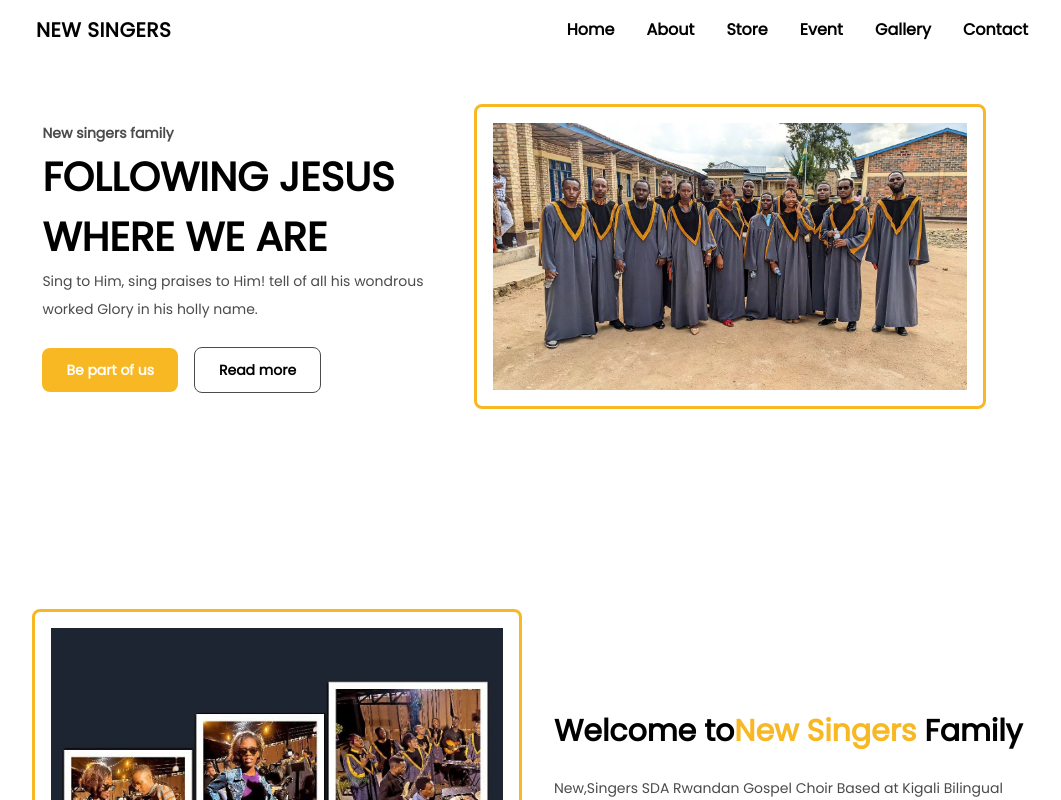
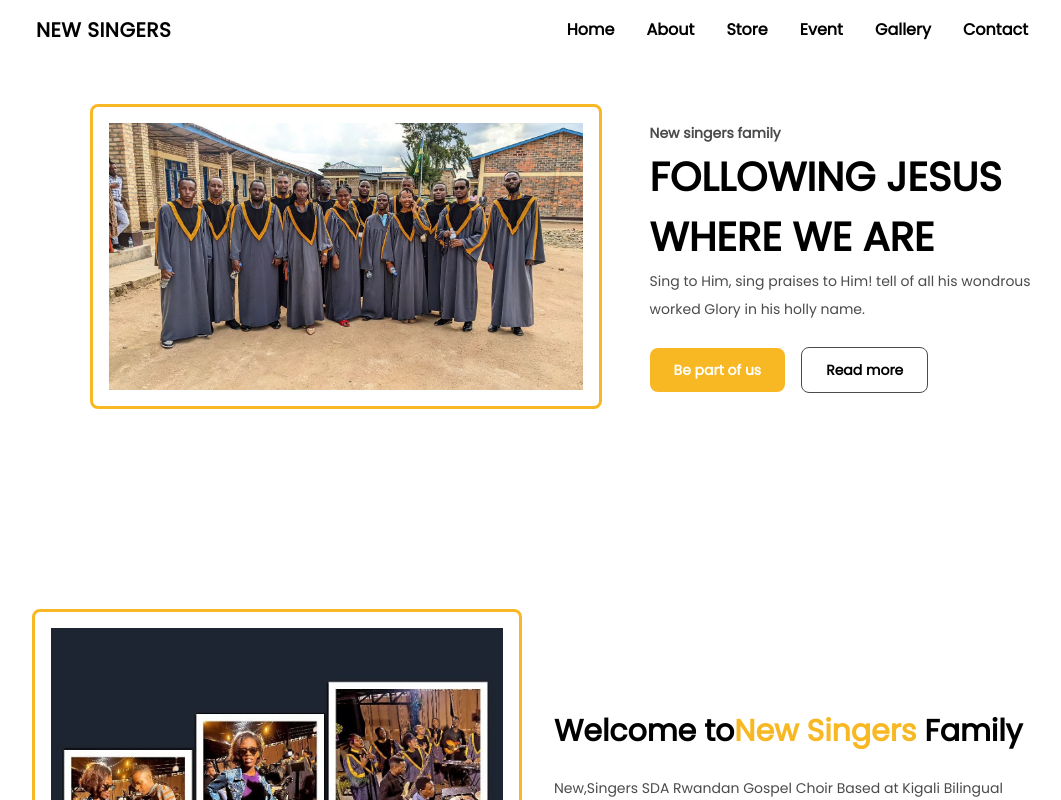
Before and after one commit to Juleshb/vop-fe, a React (Vite) app: page / in a window 1280 px wide. Shown: the top 800 px of the page, without its empty margins (102-1163 px from the left). Built offline with nearby package versions, Linux system fonts and the light colour scheme; some icons are missing.

Commit message:
change slide

```diff
--- a/src/components/container/Home.jsx
+++ b/src/components/container/Home.jsx
@@ -30,7 +30,11 @@ const Home = () => {
     <div className="section" id="home">
       <div className="md:flex items-center justify-center">
 
+      <div className="md:w-[60%]">
 
+      <SlideShow />
+
+        </div>
         <div>
           <div className="font-bold text-xs text-Teal ">
           <p className="text-sm leading-7 text-gray max-w-sm">
@@ -54,11 +58,7 @@ const Home = () => {
             </button>
           </div>
         </div>
-        <div className="md:w-[60%]">
 
-      <SlideShow />
-
-        </div>
       </div>
 
     </div>
```
